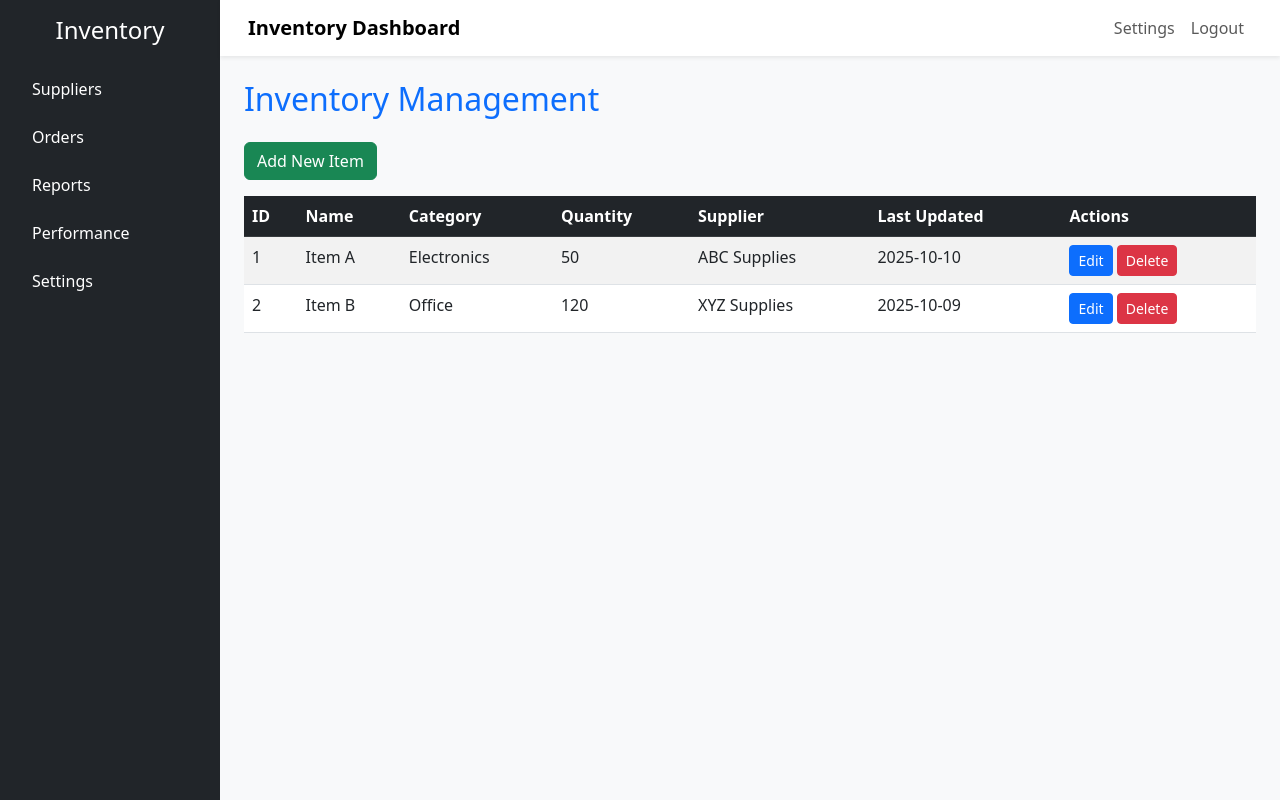
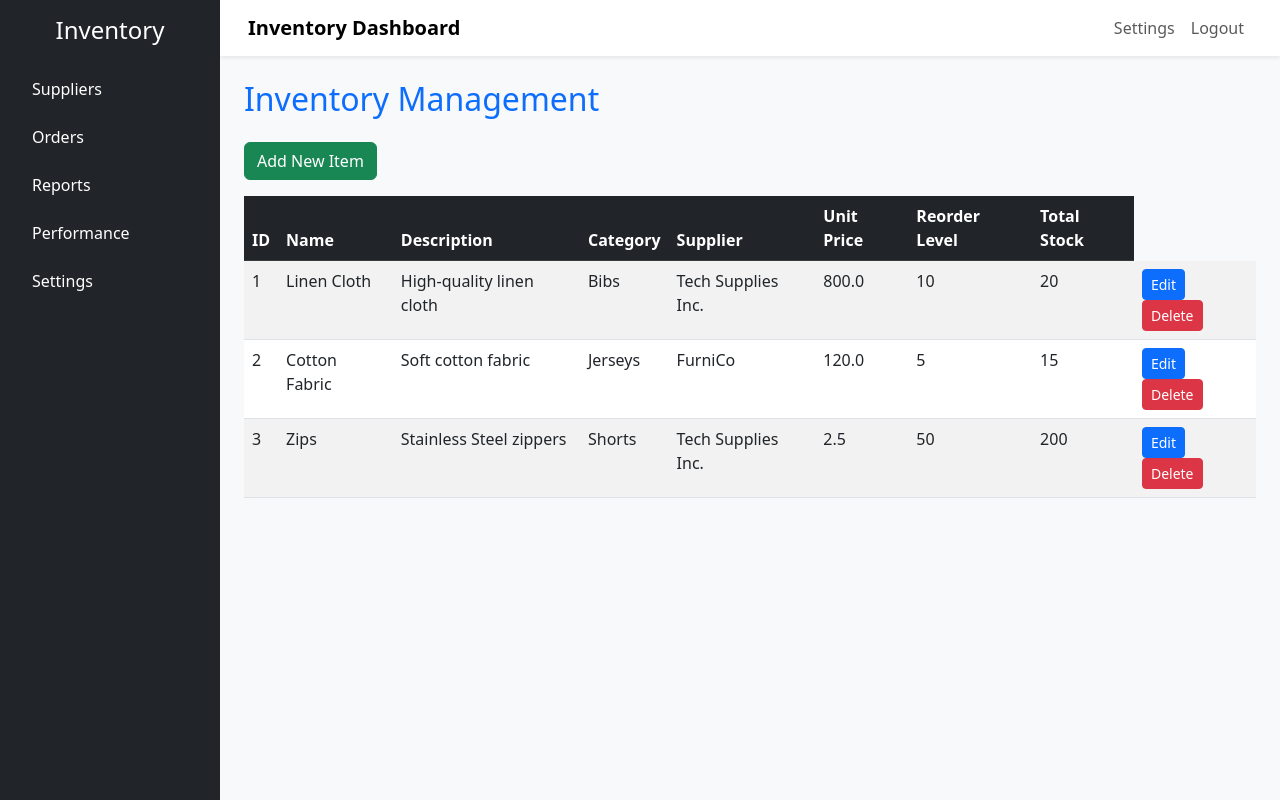
Before and after one commit to gitmatt69/Group12, a Flask app: page /inventory in a window 1280 px wide. Run offline with Flask 3, Linux system fonts and the light colour scheme; data comes from the database, SQL or seed files in the repository.

Commit message:
added functionality to be able to add, edit and delete the inventory tables

```diff
--- a/app.py
+++ b/app.py
@@ -1,9 +1,10 @@
-from flask import Flask, render_template
+from flask import Flask, render_template, request, redirect, url_for, flash
 import sqlite3
 import os
 DATABASE = os.path.join(os.path.dirname(os.path.abspath(__file__)), 'inventory.db')
 
 app = Flask(__name__)
+app.secret_key = 'Campuskeysouth01!'
 
 
 def get_db_connection():
@@ -24,7 +25,22 @@ def suppliers():
 
 @app.route('/inventory')
 def inventory():
-    return render_template('inventory.html')
+    conn = get_db_connection()
+    items = conn.execute('''
+        SELECT Items.item_id, Items.item_name, Items.description,
+               Categories.category_name, Suppliers.supplier_name,
+               Items.unit_price, Items.reorder_level,
+               IFNULL(SUM(Stock.quantity), 0) AS total_stock
+        FROM Items
+        LEFT JOIN Categories ON Items.category_id = Categories.category_id
+        LEFT JOIN Suppliers ON Items.supplier_id = Suppliers.supplier_id
+        LEFT JOIN Stock ON Items.item_id = Stock.item_id
+        GROUP BY Items.item_id
+        ORDER BY Items.item_id
+    ''').fetchall()
+    conn.close()
+    return render_template('inventory.html', items=items)
+
 
 
 @app.route('/orders')
@@ -43,5 +59,67 @@ def performance():
 def settings():
     return render_template('settings.html')
 
+@app.route('/inventory/add', methods=['GET', 'POST'])
+def add_item():
+    conn = get_db_connection()
+    if request.method == 'POST':
+        name = request.form['name']
+        description = request.form['description']
+        category_id = request.form['category_id']
+        supplier_id = request.form['supplier_id']
+        unit_price = request.form['unit_price']
+        reorder_level = request.form['reorder_level']
+
+        conn.execute('''
+            INSERT INTO Items (item_name, description, category_id, supplier_id, unit_price, reorder_level)
+            VALUES (?, ?, ?, ?, ?, ?)
+        ''', (name, description, category_id, supplier_id, unit_price, reorder_level))
+        conn.commit()
+        conn.close()
+        flash('Item added successfully!', 'success')
+        return redirect(url_for('inventory'))
+
+    categories = conn.execute('SELECT * FROM Categories').fetchall()
+    suppliers = conn.execute('SELECT * FROM Suppliers').fetchall()
+    conn.close()
+    return render_template('add_inventory.html', categories=categories, suppliers=suppliers)
+
+@app.route('/inventory/edit/<int:item_id>', methods=['GET', 'POST'])
+def edit_item(item_id):
+    conn = get_db_connection()
+    item = conn.execute('SELECT * FROM Items WHERE item_id = ?', (item_id,)).fetchone()
+
+    if request.method == 'POST':
+        name = request.form['name']
+        description = request.form['description']
+        category_id = request.form['category_id']
+        supplier_id = request.form['supplier_id']
+        unit_price = request.form['unit_price']
+        reorder_level = request.form['reorder_level']
+
+        conn.execute('''
+            UPDATE Items
+            SET item_name=?, description=?, category_id=?, supplier_id=?, unit_price=?, reorder_level=?
+            WHERE item_id=?
+        ''', (name, description, category_id, supplier_id, unit_price, reorder_level, item_id))
+        conn.commit()
+        conn.close()
+        flash('Item updated successfully!', 'success')
+        return redirect(url_for('inventory'))
+
+    categories = conn.execute('SELECT * FROM Categories').fetchall()
+    suppliers = conn.execute('SELECT * FROM Suppliers').fetchall()
+    conn.close()
+    return render_template('edit_inventory.html', item=item, categories=categories, suppliers=suppliers)
+
+@app.route('/inventory/delete/<int:item_id>')
+def delete_item(item_id):
+    conn = get_db_connection()
+    conn.execute('DELETE FROM Items WHERE item_id = ?', (item_id,))
+    conn.commit()
+    conn.close()
+    flash('Item deleted successfully!', 'success')
+    return redirect(url_for('inventory'))
+
 if __name__ == '__main__':
     app.run(debug=True)
--- a/templates/inventory.html
+++ b/templates/inventory.html
@@ -6,7 +6,7 @@
 <h2 class="mb-4 text-primary">Inventory Management</h2>
 
 <div class="mb-3">
-  <a href="#" class="btn btn-success">Add New Item</a>
+  <a href="/inventory/add" class="btn btn-success">Add New Item</a>
 </div>
 
 <table class="table table-striped table-hover">
@@ -14,38 +14,32 @@
         <tr>
             <th>ID</th>
             <th>Name</th>
+            <th>Description</th>
             <th>Category</th>
-      <th>Quantity</th>
             <th>Supplier</th>
-      <th>Last Updated</th>
-      <th>Actions</th>
+            <th>Unit Price</th>
+            <th>Reorder Level</th>
+            <th>Total Stock</th>
         </tr>
     </thead>
     <tbody>
+    {% for item in items %}
     <tr>
-      <td>1</td>
-      <td>Item A</td>
-      <td>Electronics</td>
-      <td>50</td>
-      <td>ABC Supplies</td>
-      <td>2025-10-10</td>
+        <td>{{ item['item_id'] }}</td>
+        <td>{{ item['item_name'] }}</td>
+        <td>{{ item['description'] }}</td>
+        <td>{{ item['category_name'] }}</td>
+        <td>{{ item['supplier_name'] }}</td>
+        <td>{{ item['unit_price'] }}</td>
+        <td>{{ item['reorder_level'] }}</td>
+        <td>{{ item['total_stock'] }}</td>
         <td>
-        <button class="btn btn-sm btn-primary">Edit</button>
-        <button class="btn btn-sm btn-danger">Delete</button>
+            <a href="/inventory/edit/{{ item['item_id'] }}" class="btn btn-sm btn-primary">Edit</a>
+            <a href="/inventory/delete/{{ item['item_id'] }}" class="btn btn-sm btn-danger" onclick="return confirm('Are you sure?')">Delete</a>
         </td>
     </tr>
-    <tr>
-      <td>2</td>
-      <td>Item B</td>
-      <td>Office</td>
-      <td>120</td>
-      <td>XYZ Supplies</td>
-      <td>2025-10-09</td>
-      <td>
-        <button class="btn btn-sm btn-primary">Edit</button>
-        <button class="btn btn-sm btn-danger">Delete</button>
-      </td>
-    </tr>
+    {% endfor %}
     </tbody>
+
 </table>
 {% endblock %}
```
Also changed, not shown: templates/add_inventory.html (added, +41 -0 lines), templates/edit_inventory.html (added, +45 -0 lines). Lines whose indentation alone changed are shown as unchanged.
